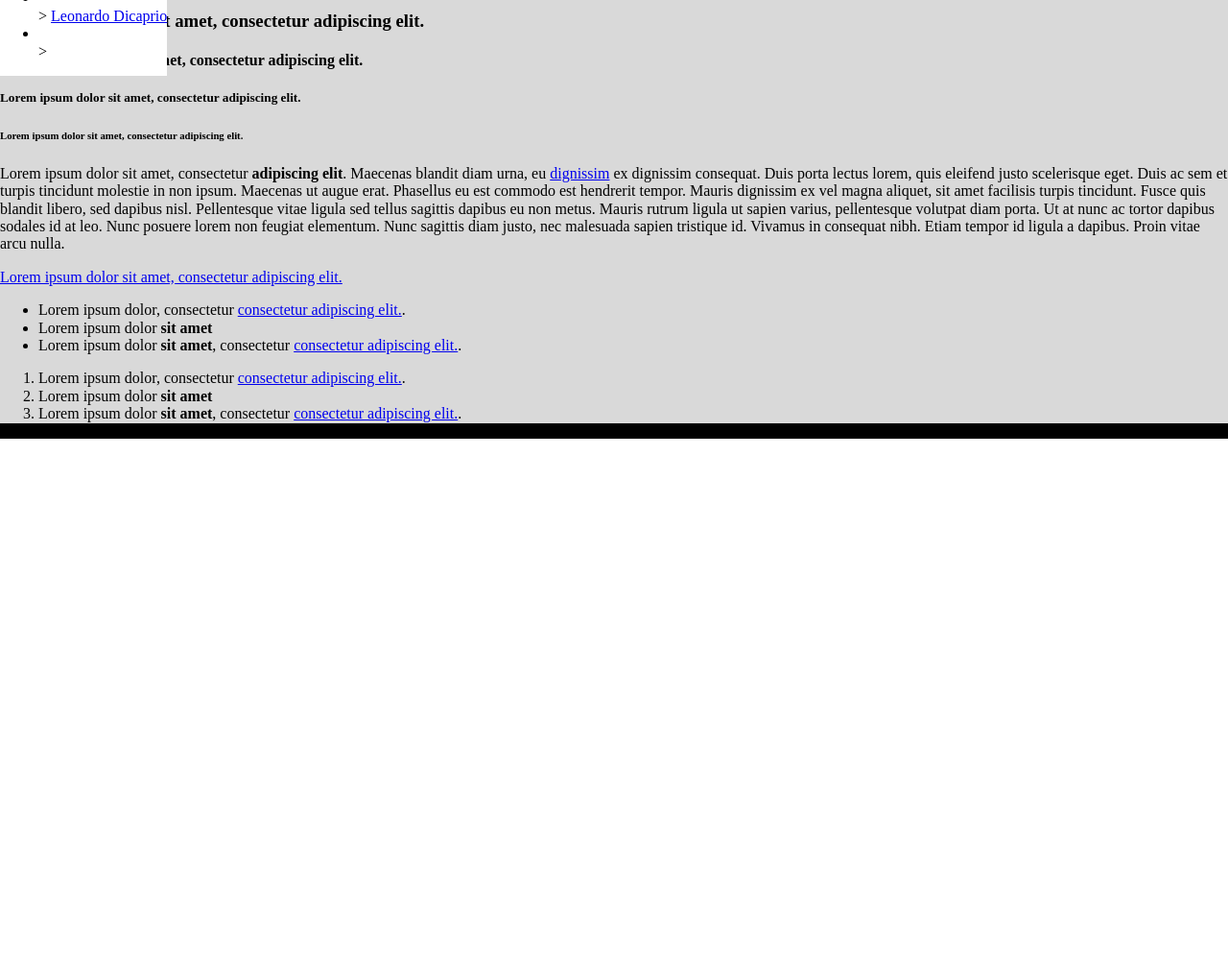
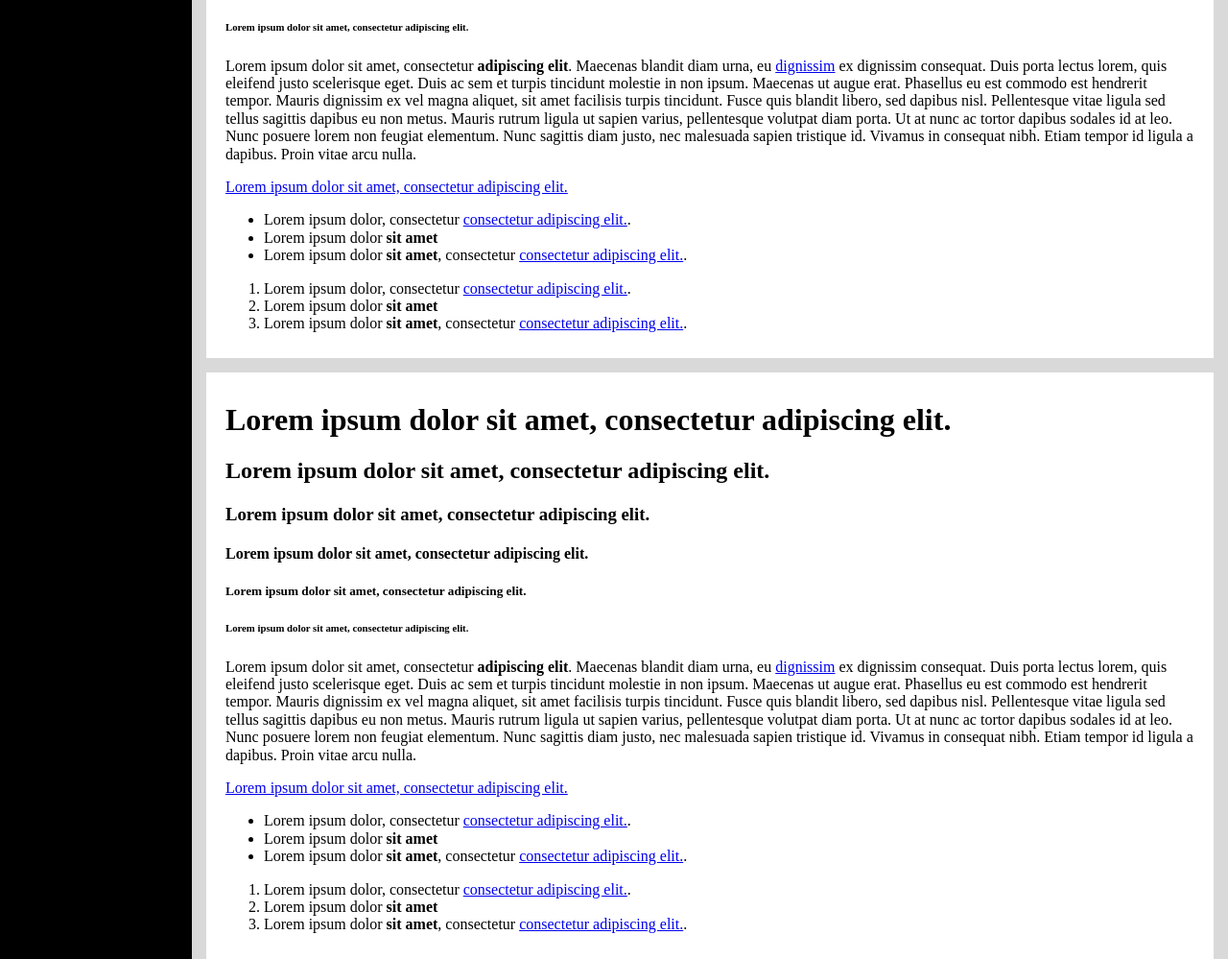
Before and after one commit to grzegorzmierzwa/dashboard, a website: page src/index.html in a window 1280 px wide. Shown: the part 359-1358 px from the top of the page at 96% size. Before the commit the page ends 800 px from the top, so only its background shows below. Drawn offline with nearby package versions, Linux system fonts and the light colour scheme; files that its build step writes are made by us from their sources; a web font is replaced by a local one.

Commit message:
Add flex box

```diff
--- a/src/index.html
+++ b/src/index.html
@@ -5,9 +5,7 @@
     <meta charset="UTF-8">
     <meta name="viewport" content="width=device-width, initial-scale=1.0">
     <meta http-equiv="X-UA-Compatible" content="ie=edge">
-    <link
-        href="https://fonts.googleapis.com/css?family=Just+Another+Hand|Open+Sans:400,600|Roboto:300,400,500&display=swap&subset=latin-ext"
-        rel="stylesheet">
+    <link href="https://fonts.googleapis.com/css?family=Just+Another+Hand|Open+Sans:400,600|Roboto:300,400,500&display=swap&subset=latin-ext" rel="stylesheet">
     <link rel="stylesheet" href="css/style.css">
     <title>Dashboard</title>
 </head>
@@ -25,8 +23,7 @@
                     <li class="list-element"><a href="#" class="link"><i class="icons icon-details"></i>Details</a></li>
                     <li class="list-element"><a href="#" class="link"><i class="icons icon-links"></i>Links</a></li>
                     <li class="list-element"><a href="#" class="link"><i class="icons icon-baners"></i>Baners</a></li>
-                    <li class="list-element"><a href="#" class="link"><i class="icons icon-personal"></i>Personal
-                            data</a></li>
+                    <li class="list-element"><a href="#" class="link"><i class="icons icon-personal"></i>Personal data</a></li>
                     <li class="list-element"><a href="#" class="link"><i class="icons icon-payout"></i>Payout</a></li>
                     <li class="list-element"><a href="#" class="link"><i class="icons icon-postback"></i>Postback</a>
                     </li>
@@ -37,29 +34,30 @@
                     <li class="list-contact-element"><a href="#" class="link">Mikhel E.</a></li>
                 </ul>
             </div>
-        </asie>
+        </aside>
 
+        <div class="container-main">
             <nav class="navigation">
                 <ul class="list">
-                <li class="list-element"></li>>
+                    <li class="list-element">
                         <a href="#" class="link">
                             <i class="icons"></i>
                             $1500,00
                             <i class=""></i>
                         </a>
                     </li>
-                <li class="list-element"></li>>
+                    <li class="list-element">
                         <a href="#" class="link">
                             <i class="icons"></i>
                         </a>
                     </li>
-                <li class="list-element"></li>>
+                    <li class="list-element">
                         <a href="#" class="link">
                             <i class="icons"></i>
                             Leonardo Dicaprio
                         </a>
                     </li>
-                <li class="list-element"></li>>
+                    <li class="list-element">
                         <a href="#" class="link">
                             <i class="icons"></i>
                         </a>
@@ -67,8 +65,9 @@
                 </ul>
             </nav>
 
+            <div class="wrapper">
                 <div class="main-page">
-
+                    <div class="page page-general-statistic">
 
                         <h1>Lorem ipsum dolor sit amet, consectetur adipiscing elit.</h1>
                         <h2>Lorem ipsum dolor sit amet, consectetur adipiscing elit.</h2>
@@ -106,10 +105,47 @@
 
                     </div>
 
+                    <div class="page page-links">
+
+                        <h1>Lorem ipsum dolor sit amet, consectetur adipiscing elit.</h1>
+                        <h2>Lorem ipsum dolor sit amet, consectetur adipiscing elit.</h2>
+                        <h3>Lorem ipsum dolor sit amet, consectetur adipiscing elit.</h3>
+                        <h4>Lorem ipsum dolor sit amet, consectetur adipiscing elit.</h4>
+                        <h5>Lorem ipsum dolor sit amet, consectetur adipiscing elit.</h5>
+                        <h6>Lorem ipsum dolor sit amet, consectetur adipiscing elit.</h6>
+                        <p>Lorem ipsum dolor sit amet, consectetur <strong>adipiscing elit</strong>. Maecenas blandit diam urna,
+                            eu <a href="#">dignissim</a> ex dignissim consequat. Duis porta lectus lorem, quis eleifend justo
+                            scelerisque
+                            eget. Duis ac sem et turpis tincidunt molestie in non ipsum. Maecenas ut augue erat. Phasellus eu
+                            est commodo
+                            est hendrerit tempor. Mauris dignissim ex vel magna aliquet, sit amet facilisis turpis tincidunt.
+                            Fusce quis
+                            blandit libero, sed dapibus nisl. Pellentesque vitae ligula sed tellus sagittis dapibus eu non
+                            metus. Mauris
+                            rutrum ligula ut sapien varius, pellentesque volutpat diam porta. Ut at nunc ac tortor dapibus
+                            sodales id at
+                            leo. Nunc posuere lorem non feugiat elementum. Nunc sagittis diam justo, nec malesuada sapien
+                            tristique id.
+                            Vivamus in consequat nibh. Etiam tempor id ligula a dapibus. Proin vitae arcu nulla.</p>
+                        <a href="#">Lorem ipsum dolor sit amet, consectetur adipiscing elit.</a>
+                        <ul>
+                            <li>Lorem ipsum dolor, consectetur <a href="#">consectetur adipiscing elit.</a>.</li>
+                            <li>Lorem ipsum dolor <strong>sit amet</strong></li>
+                            <li>Lorem ipsum dolor <strong>sit amet</strong>, consectetur <a href="#">consectetur adipiscing
+                                    elit.</a>.</li>
+                        </ul>
+                        <ol>
+                            <li>Lorem ipsum dolor, consectetur <a href="#">consectetur adipiscing elit.</a>.</li>
+                            <li>Lorem ipsum dolor <strong>sit amet</strong></li>
+                            <li>Lorem ipsum dolor <strong>sit amet</strong>, consectetur <a href="#">consectetur adipiscing
+                                    elit.</a>.</li>
+                        </ol>
 
                     </div>
-
-
+                </div>
+            </div>
+        </div>
+    </div>
 
     <script src="js/script.js" type="module"></script>
 </body>
--- a/src/sass/_layout.scss
+++ b/src/sass/_layout.scss
@@ -1,28 +1,42 @@
 
 .container {
-    display: flex;
-    width: 100%;
-    position: relative;
+  display: flex;
+  width: 100%;
+  height: 100%;
 }
 
+.menu-sidebar {
+  width: 200px;
+  background-color: $menu-background;
+}
 
-.menu-sidebar {
-    position: fixed;
-    flex: 0 0 auto;
-
-
-    background-color: $menu-background;
+.container-main {
+  display: flex;
+  flex: 1;
+  flex-direction: column;
 }
 
 .navigation {
-    position: fixed;
-    flex: 0 0 auto;
 
-    background-color: $page-content-background;
+  background-color: $page-content-background;
+}
+
+.wrapper {
+  flex: 1;
+  overflow-y: scroll;
+  display: flex;
+
 }
 
 .main-page {
-    flex: 0 0 auto;
+  display: flex;
+  flex-direction: column;
+  background-color: $page-background;
 
-    background-color: $page-background;
 }
+
+.page {
+    margin: 15px 15px 0;
+    padding:  10px 20px;
+    background-color: $page-content-background;
+  }
```
Lines whose indentation alone changed are shown as unchanged.
